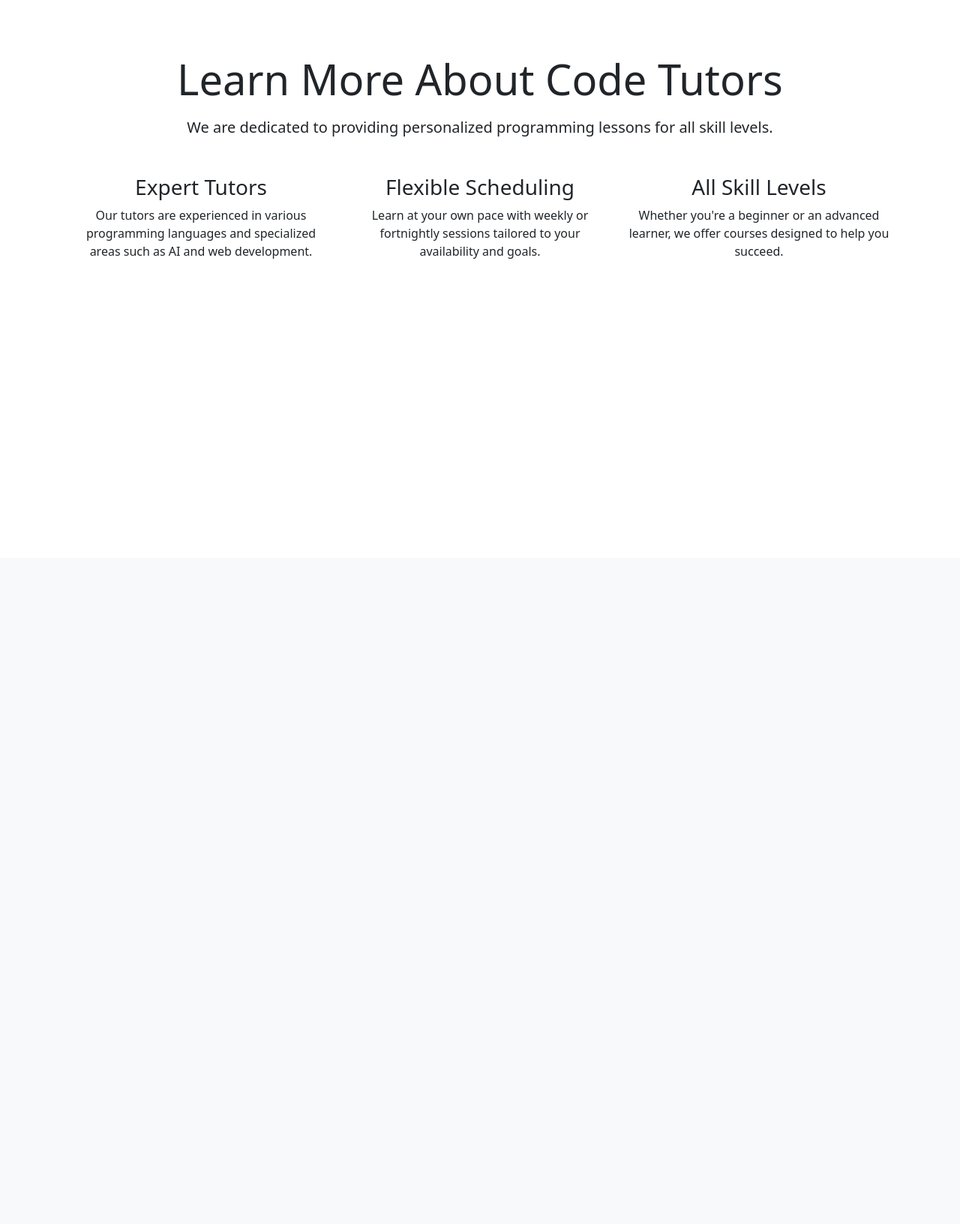
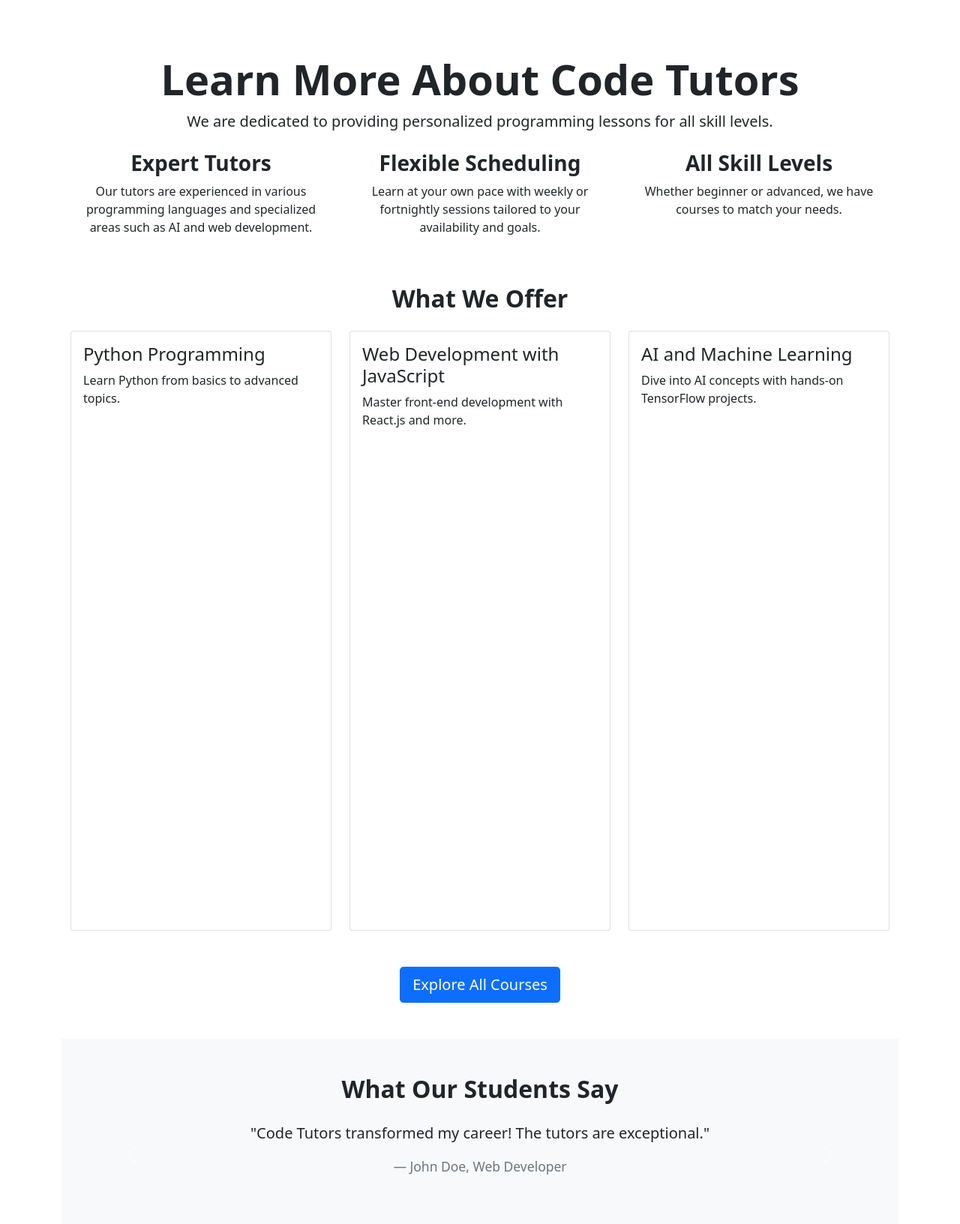
Before and after one commit to arhamzahid23571113/Team-Aardvark, a Django app: template tutorials/templates/learn_more.html in a window 1280 px wide. Shown: the part 56-1688 px from the top of the page at 75% size. Before the commit the page ends 401 px from the top, so only its background shows below. Run offline with Django 3.2, Linux system fonts and the light colour scheme; the template is opened without the code that fills it, so the values that code supplies are empty; some libraries are stand-ins or nearby versions.

Commit message:
improve Learn More page layout and spacing issues

```diff
--- a/tutorials/templates/learn_more.html
+++ b/tutorials/templates/learn_more.html
@@ -1,28 +1,96 @@
 {% extends 'base.html' %}
+{% load static %}
 
 {% block content %}
 <div class="container py-5">
-  <div class="text-center">
-    <h1 class="display-4">Learn More About Code Tutors</h1>
-    <p class="lead mt-3">We are dedicated to providing personalized programming lessons for all skill levels.</p>
+  <div class="text-center mb-4">
+    <h1 class="display-4 fw-bold">Learn More About Code Tutors</h1>
+    <p class="lead">We are dedicated to providing personalized programming lessons for all skill levels.</p>
   </div>
 
-  <div class="row mt-5">
+  <div class="row g-4">
     <div class="col-md-4 text-center">
-      <i class="fas fa-chalkboard-teacher fa-3x mb-3 text-primary"></i>
-      <h3>Expert Tutors</h3>
+      <i class="fas fa-chalkboard-teacher fa-3x text-primary mb-3"></i>
+      <h3 class="fw-bold">Expert Tutors</h3>
       <p>Our tutors are experienced in various programming languages and specialized areas such as AI and web development.</p>
     </div>
     <div class="col-md-4 text-center">
-      <i class="fas fa-calendar-alt fa-3x mb-3 text-success"></i>
-      <h3>Flexible Scheduling</h3>
+      <i class="fas fa-calendar-alt fa-3x text-success mb-3"></i>
+      <h3 class="fw-bold">Flexible Scheduling</h3>
       <p>Learn at your own pace with weekly or fortnightly sessions tailored to your availability and goals.</p>
     </div>
     <div class="col-md-4 text-center">
-      <i class="fas fa-graduation-cap fa-3x mb-3 text-info"></i>
-      <h3>All Skill Levels</h3>
-      <p>Whether you're a beginner or an advanced learner, we offer courses designed to help you succeed.</p>
+      <i class="fas fa-graduation-cap fa-3x text-info mb-3"></i>
+      <h3 class="fw-bold">All Skill Levels</h3>
+      <p>Whether beginner or advanced, we have courses to match your needs.</p>
     </div>
   </div>
 </div>
+
+<!-- Enforce tighter spacing between Features and What We Offer -->
+<section class="py-5" style="margin-top: -3rem; padding-top: 0;">
+  <div class="container">
+    <h2 class="text-center fw-bold mb-4">What We Offer</h2>
+    <div class="row g-4">
+      <div class="col-md-4">
+        <div class="card h-100">
+          <div class="card-body">
+            <h4 class="card-title">Python Programming</h4>
+            <p class="card-text">Learn Python from basics to advanced topics.</p>
+          </div>
+        </div>
+      </div>
+      <div class="col-md-4">
+        <div class="card h-100">
+          <div class="card-body">
+            <h4 class="card-title">Web Development with JavaScript</h4>
+            <p class="card-text">Master front-end development with React.js and more.</p>
+          </div>
+        </div>
+      </div>
+      <div class="col-md-4">
+        <div class="card h-100">
+          <div class="card-body">
+            <h4 class="card-title">AI and Machine Learning</h4>
+            <p class="card-text">Dive into AI concepts with hands-on TensorFlow projects.</p>
+          </div>
+        </div>
+      </div>
+    </div>
+    <div class="text-center mt-5">
+      <a href="{% url 'available_courses' %}" class="btn btn-primary btn-lg">Explore All Courses</a>
+    </div>
+  </div>
+</section>
+
+<!-- Testimonials Section -->
+<section class="bg-light py-5">
+  <div class="container">
+    <h2 class="text-center fw-bold mb-4">What Our Students Say</h2>
+    <div id="testimonialCarousel" class="carousel slide" data-bs-ride="carousel">
+      <div class="carousel-inner">
+        <div class="carousel-item active">
+          <blockquote class="blockquote text-center">
+            <p class="mb-3">"Code Tutors transformed my career! The tutors are exceptional."</p>
+            <footer class="blockquote-footer mt-2">John Doe, Web Developer</footer>
+          </blockquote>
+        </div>
+        <div class="carousel-item">
+          <blockquote class="blockquote text-center">
+            <p class="mb-3">"I never thought learning AI could be this easy and engaging!"</p>
+            <footer class="blockquote-footer mt-2">Jane Smith, Data Scientist</footer>
+          </blockquote>
+        </div>
+      </div>
+      <button class="carousel-control-prev" type="button" data-bs-target="#testimonialCarousel" data-bs-slide="prev">
+        <span class="carousel-control-prev-icon" aria-hidden="true"></span>
+        <span class="visually-hidden">Previous</span>
+      </button>
+      <button class="carousel-control-next" type="button" data-bs-target="#testimonialCarousel" data-bs-slide="next">
+        <span class="carousel-control-next-icon" aria-hidden="true"></span>
+        <span class="visually-hidden">Next</span>
+      </button>
+    </div>
+  </div>
+</section>
 {% endblock %}
```
